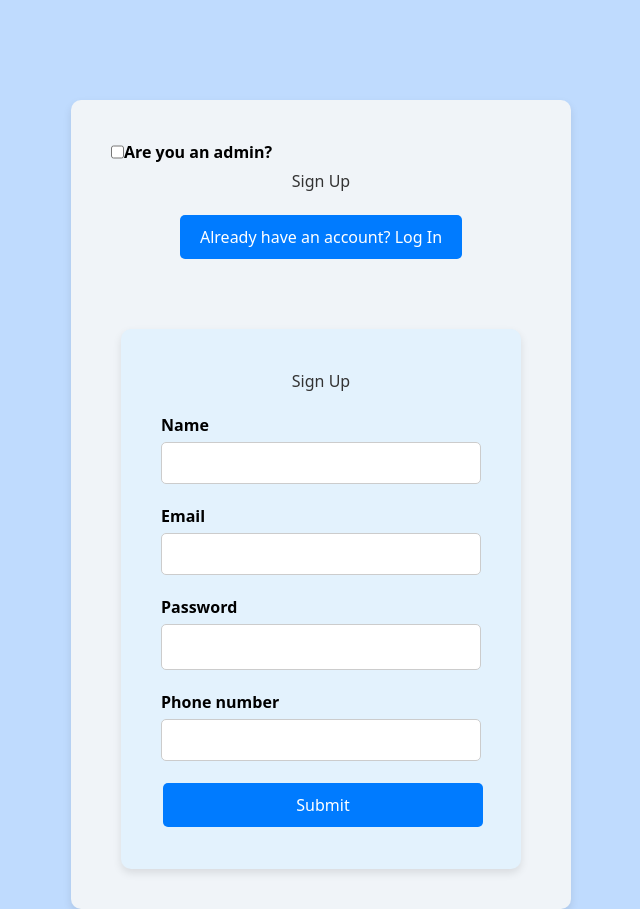
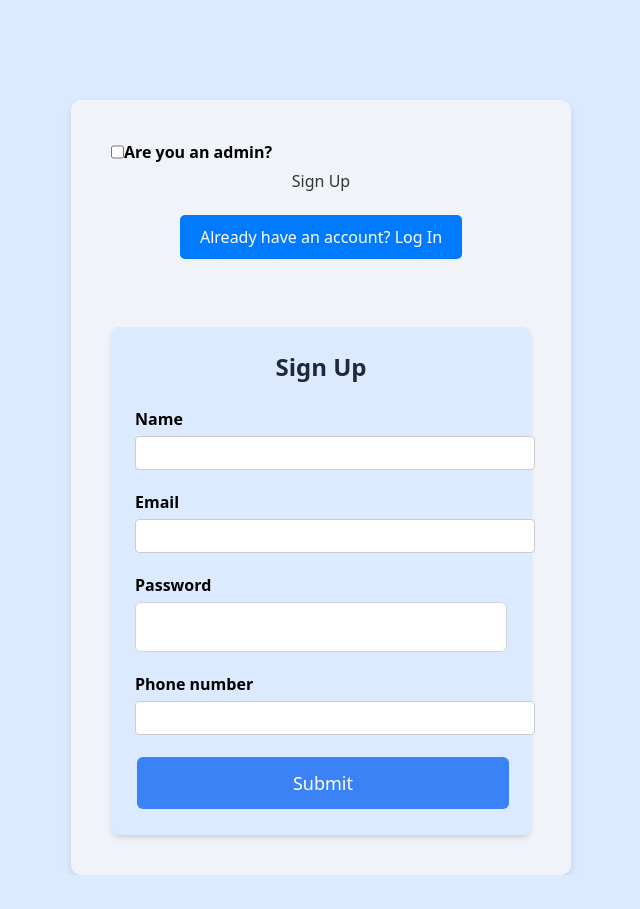
Before and after one commit to kannyg87/KMarket, a React (Create React App) app in the folder client/: page /profile in a window 1280 px wide. Both pictures are taken after a click on the button "Don't have an account? Sign Up". Shown: the whole page, without its empty margins (319-959 px from the left). After the commit the page ends 875 px from the top, so only its background shows below. Built offline with nearby package versions, Linux system fonts and the light colour scheme; no server answers.

Commit message:
update all compnent to be tailwind styling

```diff
--- a/client/src/components/Header.js
+++ b/client/src/components/Header.js
@@ -27,35 +27,50 @@ const Header = () => {
   };
 
   return (
-    <header className="header">
-      <div className="container">
-        <h1 className="logo">KMarket</h1>
-        <div>
-          <h1>Hello, {user?.name || "Guest"}</h1>
+    <header className="bg-gray-800 text-white p-4 md:p-6 lg:p-8">
+      <div className="max-w-7xl mx-auto flex flex-col md:flex-row justify-between items-center">
+        <h1 className="text-2xl font-bold">KMarket</h1>
+        <div className="mt-2 md:mt-0">
+          <h1 className="text-2xl md:text-3xl font-semibold text-gray-100 tracking-tight shadow-lg p-2 rounded-lg bg-gray-800 bg-opacity-50">
+            Hello, {user?.name || "Guest"}
+          </h1>
         </div>
-        <nav className="nav">
-          <NavLink to="/home" className="nav-link">
+
+        <nav className="flex flex-col md:flex-row space-y-2 md:space-y-0 md:space-x-4 mt-4 md:mt-0">
+          <NavLink
+            to="/home"
+            className="text-white hover:underline px-3 py-2 rounded transition duration-300 ease-in-out hover:bg-gray-700"
+          >
             Home
           </NavLink>
 
           {user?.admin && (
-            <NavLink to="/admin" className="nav-link">
+            <NavLink
+              to="/admin"
+              className="text-white hover:underline px-3 py-2 rounded transition duration-300 ease-in-out hover:bg-gray-700"
+            >
               Admin
             </NavLink>
           )}
 
-          <NavLink to="/profile" className="nav-link">
+          <NavLink
+            to="/profile"
+            className="text-white hover:underline px-3 py-2 rounded transition duration-300 ease-in-out hover:bg-gray-700"
+          >
             Profile
           </NavLink>
 
           <NavLink
             to="https://6660ff4786958d10a5b9af08--stirring-panda-8201e8.netlify.app/"
             target="_blank"
-            className="nav-link"
+            className="text-white hover:underline px-3 py-2 rounded transition duration-300 ease-in-out hover:bg-gray-700"
           >
             About
           </NavLink>
-          <button onClick={handleLogout} className="nav-link button-link">
+          <button
+            onClick={handleLogout}
+            className="text-white px-3 py-2 rounded transition duration-300 ease-in-out bg-gray-600 hover:bg-gray-700"
+          >
             Logout
           </button>
         </nav>
--- a/client/src/components/checkbox.js
+++ b/client/src/components/checkbox.js
@@ -5,7 +5,7 @@ import TextError from "./textError";
 function Checkbox (props) {
   const { label, name, options, ...rest } = props
   return (
-    <div className='form-control'>
+    <div className="mb-5">
       <label>{label}</label>
       <Field name={name}>
         {({ field }) => {
--- a/client/src/components/input.js
+++ b/client/src/components/input.js
@@ -5,7 +5,7 @@ import TextError from './textError'
 const Input = (props)=>{
   const {label, name, ...rest} =props
   return (
-    <div className='form-control'>
+    <div className="mb-5">
       <label htmlFor={name}>{label}</label>
       <Field id={name} name={name} {...rest}/>
       <ErrorMessage name={name} component={TextError}/>
--- a/client/src/components/radio.js
+++ b/client/src/components/radio.js
@@ -6,12 +6,12 @@ function Radio(props) {
   const { label, name, options, ...rest } = props;
 
   return (
-    <div className="form-control radio-container">
+    <div className="mb-5 flex flex-col items-start text-left">
       <label>{label}</label>
       <Field name={name}>
         {({ field }) => (
           options.map(option => (
-            <div key={option.key} className="radio-container">
+            <div key={option.key} className="flex flex-col items-start text-left">
               <input
                 type="radio"
                 id={option.value}
--- a/client/src/components/regestration.js
+++ b/client/src/components/regestration.js
@@ -57,28 +57,32 @@ function RegistrationForm() {
   };
 
   return (
-    <div style={styles.container}>
-      <h2 style={styles.title}>Sign Up</h2>
+    <div className="bg-blue-100 p-6 rounded-lg w-full max-w-md mx-auto mt-12 shadow-md text-center">
+      <h2 className="mb-6 text-2xl font-semibold text-gray-800">Sign Up</h2>
       <Formik
         initialValues={initialValues}
         validationSchema={validationSchema}
         onSubmit={onSubmit}
       >
         {formik => (
-          <Form style={styles.form}>
-            <div style={styles.inputContainer}>
-              <FormikControl control='input' type='text' label='Name' name='name' style={styles.input} />
+          <Form className="text-left">
+            <div className="mb-4">
+              <FormikControl control='input' type='text' label='Name' name='name' className="w-full p-3 border border-gray-300 rounded-md" />
             </div>
-            <div style={styles.inputContainer}>
-              <FormikControl control='input' type='email' label='Email' name='email' style={styles.input} />
+            <div className="mb-4">
+              <FormikControl control='input' type='email' label='Email' name='email' className="w-full p-3 border border-gray-300 rounded-md" />
             </div>
-            <div style={styles.inputContainer}>
-              <FormikControl control='input' type='password' label='Password' name='password' style={styles.input} />
+            <div className="mb-4">
+              <FormikControl control='input' type='password' label='Password' name='password' className="w-full p-3 border border-gray-300 rounded-md" />
             </div>
-            <div style={styles.inputContainer}>
-              <FormikControl control='input' type='text' label='Phone number' name='phone' style={styles.input} />
+            <div className="mb-4">
+              <FormikControl control='input' type='text' label='Phone number' name='phone' className="w-full p-3 border border-gray-300 rounded-md" />
             </div>
-            <button type='submit' disabled={!formik.isValid} style={styles.submitButton}>
+            <button
+              type='submit'
+              disabled={!formik.isValid}
+              className="w-full py-3 bg-blue-500 text-white rounded-md cursor-pointer text-lg"
+            >
               Submit
             </button>
           </Form>
@@ -88,43 +92,4 @@ function RegistrationForm() {
   );
 }
 
-const styles = {
-  container: {
-    backgroundColor: '#e3f2fd',
-    padding: '40px',
-    borderRadius: '10px',
-    width: '400px',
-    margin: '0 auto',
-    marginTop: '50px',
-    boxShadow: '0 4px 8px rgba(0, 0, 0, 0.1)',
-    textAlign: 'center'
-  },
-  title: {
-    marginBottom: '20px',
-    color: '#333'
-  },
-  form: {
-    textAlign: 'left'
-  },
-  inputContainer: {
-    marginBottom: '15px'
-  },
-  input: {
-    width: '100%',
-    padding: '10px',
-    borderRadius: '5px',
-    border: '1px solid #ccc'
-  },
-  submitButton: {
-    width: '100%',
-    padding: '10px',
-    backgroundColor: '#007bff',
-    color: '#fff',
-    border: 'none',
-    borderRadius: '5px',
-    cursor: 'pointer',
-    fontSize: '16px'
-  }
-};
-
 export default RegistrationForm;
--- a/client/src/pages/Home.js
+++ b/client/src/pages/Home.js
@@ -58,66 +58,39 @@ function Home() {
   return (
     <div>
       <Header />
-      <div style={styles.container}>
+      <div className="flex flex-wrap justify-center p-4">
         {data.map((item) => (
-          <div key={item.id} style={styles.card}>
-            <img src={item.img} alt={item.description} style={styles.image} />
-            <p>{item.description}</p>
-            <p>${item.price}</p>
-            <label style={styles.selectLabel}>
+          <div
+            key={item.id}
+            className="bg-white border border-gray-300 rounded-lg p-4 m-2 text-center w-48 shadow-lg"
+          >
+            <img
+              src={item.img}
+              alt={item.description}
+              className="w-full h-36 object-cover mb-2 rounded-md"
+            />
+            <p className="text-lg font-medium">{item.description}</p>
+            <p className="text-gray-700">${item.price}</p>
+            <label className="inline-flex items-center mt-2 cursor-pointer">
               <input
                 type="checkbox"
                 checked={selectedGoods.includes(item.id)}
                 onChange={() => handleSelectGood(item.id)}
+                className="form-checkbox"
               />
-              Select
+              <span className="ml-2">Select</span>
             </label>
           </div>
         ))}
       </div>
-      <button style={styles.button} onClick={handleSubmit}>
+      <button
+        className="mt-6 py-2 px-4 text-lg font-semibold text-white bg-green-500 rounded-md shadow-md hover:bg-green-600 focus:outline-none focus:ring-2 focus:ring-green-400"
+        onClick={handleSubmit}
+      >
         Submit
       </button>
     </div>
   );
 }
 
-const styles = {
-  container: {
-    display: "flex",
-    flexWrap: "wrap",
-    justifyContent: "center",
-  },
-  card: {
-    border: "1px solid #ccc",
-    borderRadius: "10px",
-    padding: "20px",
-    margin: "10px",
-    textAlign: "center",
-    width: "200px",
-    boxShadow: "0 4px 8px rgba(0, 0, 0, 0.1)",
-  },
-  image: {
-    width: "100%",
-    height: "150px",
-    objectFit: "cover",
-  },
-  button: {
-    marginTop: "20px",
-    padding: "10px 20px",
-    fontSize: "16px",
-    borderRadius: "5px",
-    backgroundColor: "#28a745",
-    color: "white",
-    border: "none",
-    cursor: "pointer",
-  },
-  selectLabel: {
-    display: 'block',
-    alignItems: 'center',
-    gap: '5px',
-    cursor: 'pointer',
-  },
-};
-
 export default Home;
--- a/client/src/pages/UserProfile.js
+++ b/client/src/pages/UserProfile.js
@@ -39,21 +39,33 @@ function UserProfile() {
   };
 
   return (
-    <main >
+    <main className="bg-gray-100 min-h-screen py-8 px-4">
       <Header />
-      <div style={styles.profileInfo}>
-        <h1 style={styles.title}>User Profile</h1>
-        <p style={styles.detail}><strong>Name:</strong> {user.name}</p>
-        <p style={styles.detail}><strong>Email:</strong> {user.email}</p>
-        <p style={styles.detail}><strong>Phone Number:</strong> {user.phone_number}</p>
+      <div className="bg-white shadow-lg rounded-lg p-6 mb-8 max-w-2xl mx-auto">
+        <h1 className="text-3xl font-semibold text-gray-800 mb-4">User Profile</h1>
+        <p className="text-lg text-gray-700 mb-2"><strong>Name:</strong> {user.name}</p>
+        <p className="text-lg text-gray-700 mb-2"><strong>Email:</strong> {user.email}</p>
+        <p className="text-lg text-gray-700"><strong>Phone Number:</strong> {user.phone_number}</p>
       </div>
-      <div style={styles.container}>
+      <div className="flex flex-wrap justify-center">
         {userGoods.map((item) => (
-          <div key={item.id} style={styles.card}>
-            <img src={item.img} alt={item.description} style={styles.image} />
-            <p>{item.description}</p>
-            <p>${item.price}</p>
-            <button style={styles.button} onClick={() => handleDeleteGood(item.id)}>Delete</button>
+          <div
+            key={item.id}
+            className="bg-white border border-gray-300 rounded-lg p-4 m-2 w-64 text-center shadow-md hover:shadow-lg transition-shadow duration-300"
+          >
+            <img
+              src={item.img}
+              alt={item.description}
+              className="w-full h-40 object-cover mb-3 rounded-md"
+            />
+            <p className="text-lg font-medium text-gray-800">{item.description}</p>
+            <p className="text-gray-600 text-lg">${item.price}</p>
+            <button
+              className="mt-4 py-2 px-4 bg-red-500 text-white font-semibold rounded-md shadow-md hover:bg-red-600 transition-colors duration-300"
+              onClick={() => handleDeleteGood(item.id)}
+            >
+              Delete
+            </button>
           </div>
         ))}
       </div>
@@ -61,65 +73,4 @@ function UserProfile() {
   );
 }
 
-const styles = {
-  main: {
-    fontFamily: "'Roboto', sans-serif",
-    backgroundColor: '#f9f9f9',
-    padding: '20px',
-  },
-  profileInfo: {
-    textAlign: 'center',
-    marginBottom: '40px',
-    backgroundColor: '#fff',
-    padding: '20px',
-    borderRadius: '10px',
-    boxShadow: '0 4px 8px rgba(0, 0, 0, 0.1)',
-  },
-  title: {
-    fontSize: '2.5em',
-    marginBottom: '10px',
-    color: '#333',
-  },
-  detail: {
-    fontSize: '1.2em',
-    margin: '5px 0',
-    color: '#555',
-  },
-  container: {
-    display: 'flex',
-    flexWrap: 'wrap',
-    justifyContent: 'center',
-  },
-  card: {
-    border: '1px solid #ccc',
-    borderRadius: '10px',
-    padding: '20px',
-    margin: '10px',
-    textAlign: 'center',
-    width: '200px',
-    backgroundColor: '#fff',
-    boxShadow: '0 4px 8px rgba(0, 0, 0, 0.1)',
-  },
-  image: {
-    width: '100%',
-    height: '150px',
-    objectFit: 'cover',
-    borderRadius: '5px',
-  },
-  button: {
-    marginTop: '10px',
-    padding: '5px 10px',
-    fontSize: '14px',
-    borderRadius: '5px',
-    backgroundColor: '#dc3545',
-    color: 'white',
-    border: 'none',
-    cursor: 'pointer',
-    transition: 'background-color 0.3s',
-  },
-  buttonHover: {
-    backgroundColor: '#c82333',
-  },
-};
-
 export default UserProfile;
```
Also changed, not shown: client/src/components/adminLoginPrompt.js (+8 -43 lines), client/public/dist/style.css.
